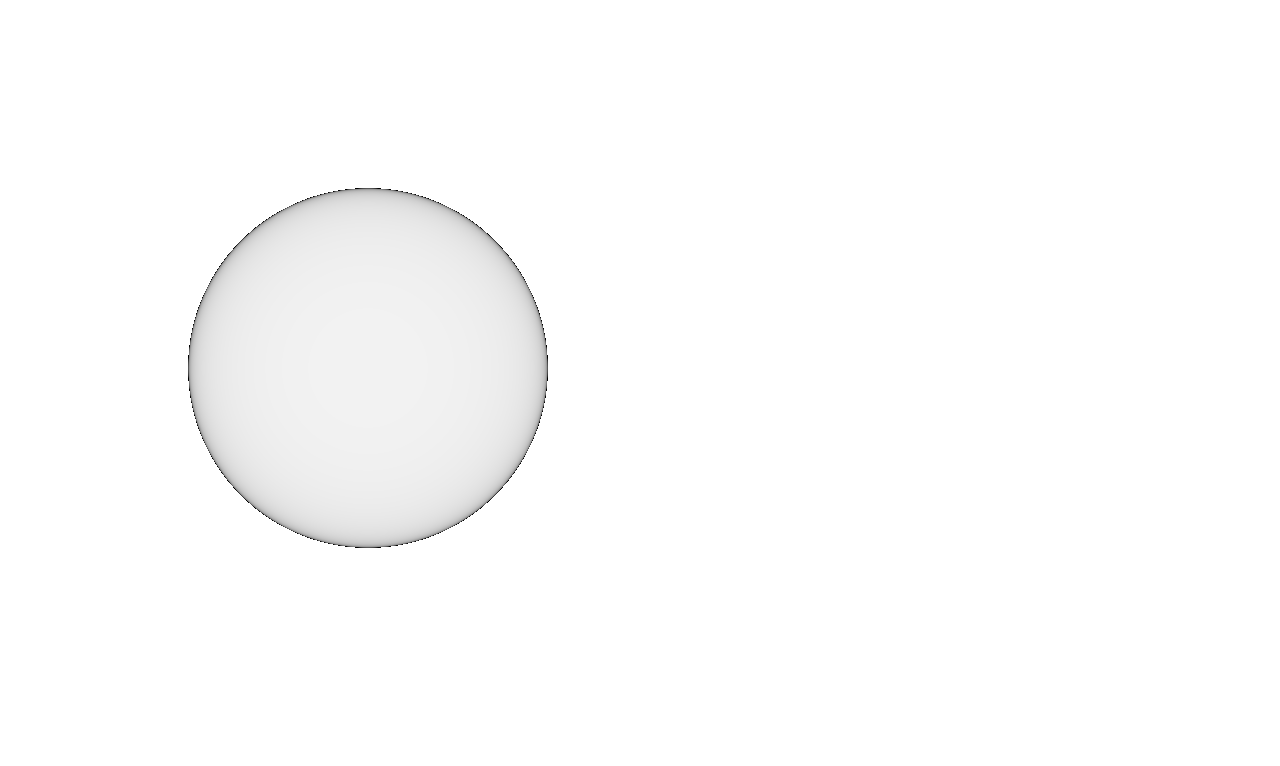
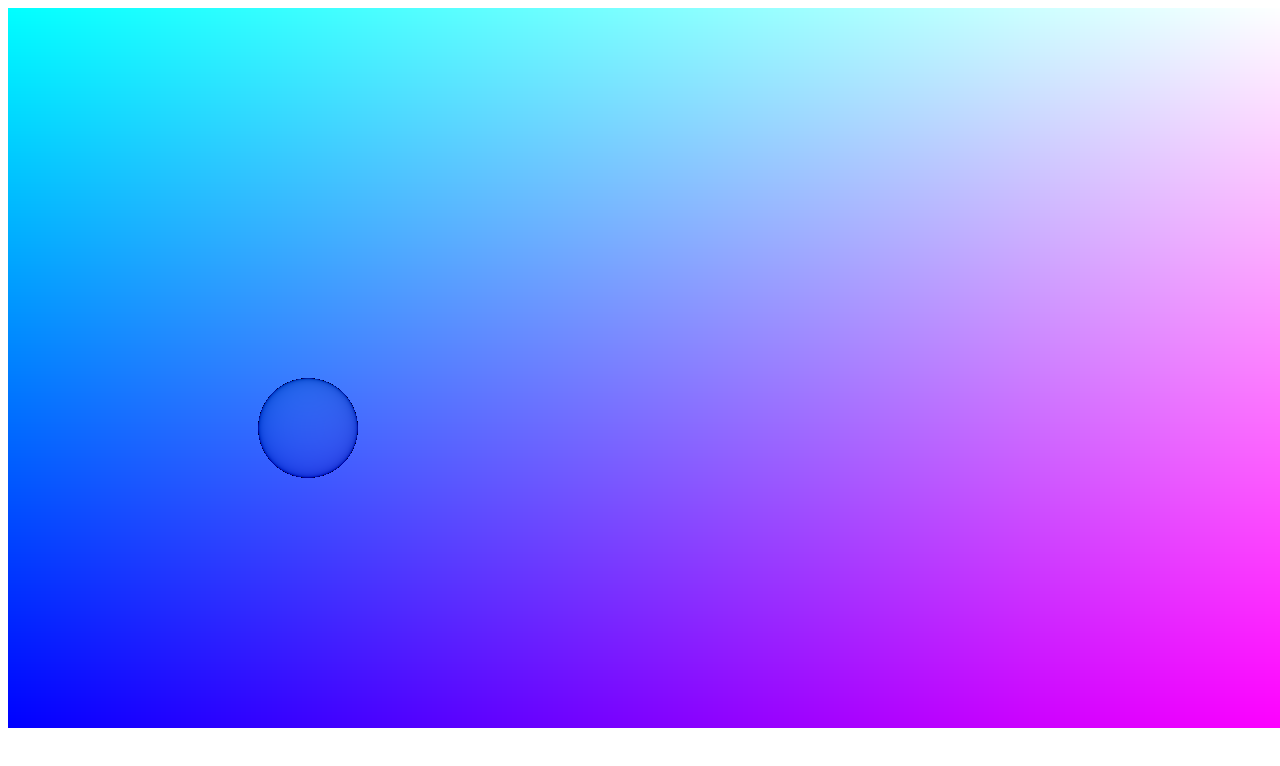
Before and after one commit to mdeeds/twin-beats, a plain HTML site: page webgl.html in a window 1280 px wide. Drawn offline with Linux system fonts and the light colour scheme.

Commit message:
Add screen coordinates

```diff
--- a/fragment-shader.glsl
+++ b/fragment-shader.glsl
@@ -2,7 +2,8 @@ precision mediump float; // You can choose between lowp, mediump, or highp
 
 varying vec2 v_position;
 
-
+uniform float u_canvasWidth;
+uniform float u_canvasHeight;
 
 vec3 sphere(in vec2 look, in vec2 pos, in float radius) {
   vec2 delta = look - pos;
@@ -13,16 +14,18 @@ vec3 sphere(in vec2 look, in vec2 pos, in float radius) {
   } else {
     return vec3(0.0, 0.0, 0.0);
   }
-
 }
 
+vec4 bg(in vec2 canvasPos) {
+  return vec4(canvasPos.xy, 1.0, 1.0);
+}
 
 void main() {
-  // gl_FragColor = vec4(0.0, 1.0, 0.2, 1.0);
-  // vec4 background = vec4(v_position.x + 1.0, v_position.y + 1.0, 1.0, 1.0);
-  vec4 background = vec4(1.0, 1.0, 1.0, 1.0);
+  vec2 canvasPos = gl_FragCoord.xy / vec2(u_canvasWidth, u_canvasHeight);
 
-  vec3 foreground = sphere(v_position, vec2(0, 0), 0.5);
+  vec4 background = bg(canvasPos); // vec4(1.0, 1.0, 1.0, 1.0);
+
+  vec3 foreground = sphere(gl_FragCoord.xy, vec2(300.0, 300.0), 50.0);
 
   gl_FragColor = background - vec4(foreground, 0.0);
 }
--- a/vertex-shader.glsl
+++ b/vertex-shader.glsl
@@ -1,8 +1,12 @@
 // precision mediump float; // You can choose between lowp, mediump, or highp
 attribute vec4 a_position;
+attribute vec4 a_screen;
+
 varying vec2 v_position;
+varying vec2 v_screen;
 
 void main() {
   gl_Position = a_position;
   v_position = a_position.xy;
+  v_screen = a_position.xy;
 }
--- a/webgl.html
+++ b/webgl.html
@@ -53,7 +53,7 @@
             return;
         }
 
-        // Set up vertices (quad here, adjust for your needs)
+        // Quad for rendering
         const vertices = new Float32Array([
             -1, -1,
             1, -1,
@@ -77,12 +77,17 @@
 
         // Use the program and draw the quad
         gl.useProgram(program);
+        const widthLocation = gl.getUniformLocation(program, 'u_canvasWidth');
+        const heightLocation = gl.getUniformLocation(program, 'u_canvasHeight');
+        gl.uniform1f(widthLocation, canvas.width);
+        gl.uniform1f(heightLocation, canvas.height);
+
         gl.clear(gl.COLOR_BUFFER_BIT);
         gl.drawArrays(gl.TRIANGLE_FAN, 0, 4);
     }
   </script>
 </head>
 <body onload="go()">
-  <canvas id="myCanvas" width=720 height=720></canvas>
+  <canvas id="myCanvas" width=1280 height=720></canvas>
 </body>
 </html>
```
